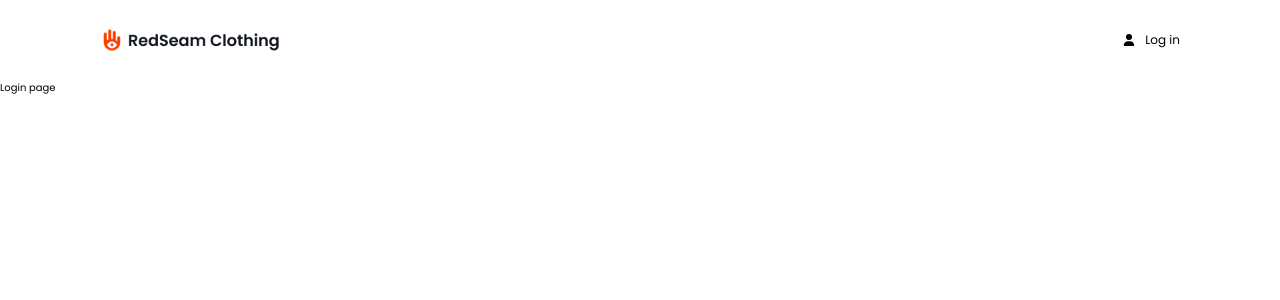
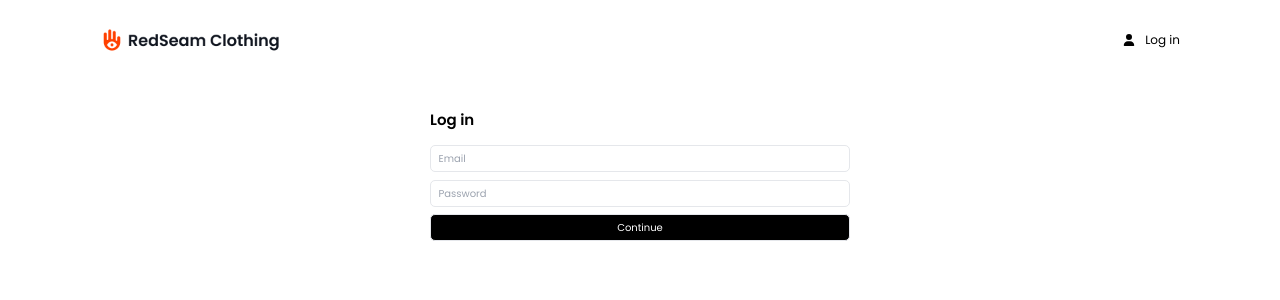
Before and after one commit to ananotopuria/RedSeamClothing, a React (Vite) app: page /login in a window 1280 px wide. Shown: the top 300 px of the page. Built offline with nearby package versions, Linux system fonts and the light colour scheme.

Commit message:
feat(auth): add minimal login page and store Bearer token

```diff
--- a/src/components/LoginPageComponents/index.tsx
+++ b/src/components/LoginPageComponents/index.tsx
@@ -1,5 +1,50 @@
+import { useState } from "react";
+import { useNavigate } from "react-router-dom";
+import { login } from "../../services/auth";
+
 function LoginPageComponents() {
-  return <main>Login page</main>;
+  const [email, setEmail] = useState("");
+  const [password, setPassword] = useState("");
+  const [err, setErr] = useState<string | null>(null);
+  const navigate = useNavigate();
+
+  async function onSubmit(e: React.FormEvent) {
+    e.preventDefault();
+    try {
+      setErr(null);
+      await login(email, password);
+      navigate("/");
+    } catch (e) {
+      setErr((e as Error).message);
+    }
+  }
+
+  return (
+    <main className="mx-auto w-[95%] max-w-[420px] py-12">
+      <h1 className="text-2xl font-semibold">Log in</h1>
+      {err && <p className="mt-2 text-red-600">{err}</p>}
+      <form onSubmit={onSubmit} className="mt-6 space-y-3">
+        <input
+          className="w-full border rounded-lg px-3 py-2"
+          placeholder="Email"
+          type="email"
+          value={email}
+          onChange={(e) => setEmail(e.target.value)}
+          required
+        />
+        <input
+          className="w-full border rounded-lg px-3 py-2"
+          placeholder="Password"
+          type="password"
+          value={password}
+          onChange={(e) => setPassword(e.target.value)}
+          required
+        />
+        <button className="w-full border rounded-lg px-3 py-2 bg-black text-white">
+          Continue
+        </button>
+      </form>
+    </main>
+  );
 }
-
 export default LoginPageComponents;
--- /dev/null
+++ b/src/services/auth.ts
@@ -0,0 +1,14 @@
+export async function login(email: string, password: string) {
+  const res = await fetch(
+    "https://api.redseam.redberryinternship.ge/api/login",
+    {
+      method: "POST",
+      headers: { "Content-Type": "application/json" },
+      body: JSON.stringify({ email, password }),
+    }
+  );
+  if (!res.ok) throw new Error("Login failed");
+  const data: { token: string } = await res.json();
+  localStorage.setItem("token", data.token);
+  return data.token;
+}
```
